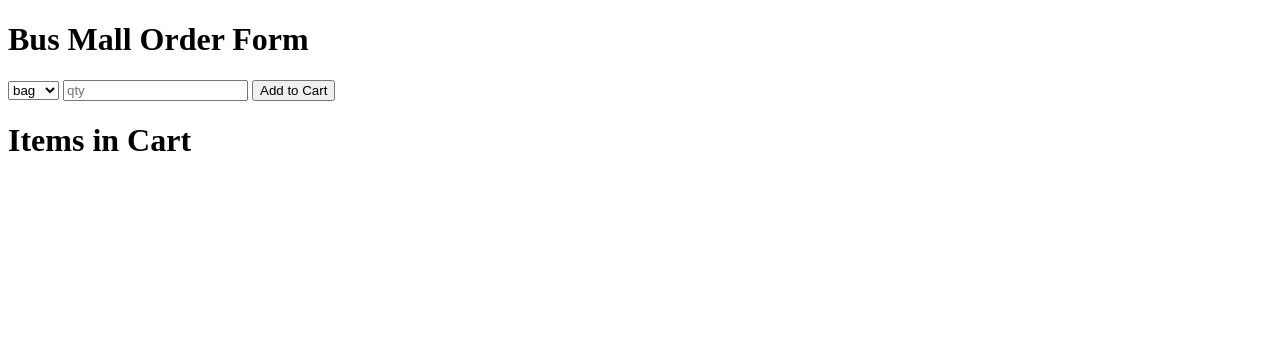
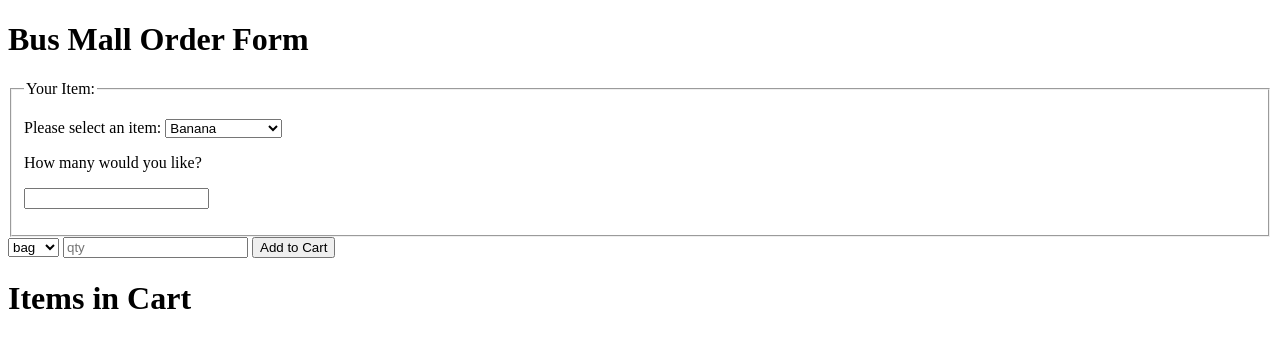
Before and after one commit to Confalone/order-form, a plain HTML site: page index.html in a window 1280 px wide. Drawn offline with Linux system fonts and the light colour scheme.

Commit message:
typed out the img names and added jpg's in value, not sure if that is correct or not

```diff
--- a/index.html
+++ b/index.html
@@ -9,6 +9,44 @@
     <body>
         <h1>Bus Mall Order Form</h1>
         <section>
+    <fieldset>
+        <legend>
+            Your Item:
+        </legend>
+        <p>
+            <label for = "selection">
+                Please select an item:
+            </label>
+            <select name="referrer" id="selection">
+
+                <option value ="banana.jpg">Banana</option>
+                <option value ="boots.jpg">Boots</option>
+                <option value ="breakfast.jpg">Breakfast</option>
+                <option value ="chair.jpg">Chair</option>
+                <option value ="dog-duck.jpg">Dog-duck</option>
+                <option value ="dragon.jpg">Dragon</option>
+                <option value ="goblin.jpg">Goblin</option>
+                <option value ="iPadStand.jpg">iPad Stand</option>
+                <option value ="meatballs.jpg">Meatballs</option>
+                <option value ="pen.jpg">Pen</option>
+                <option value ="pet-sweep.jpg">Pet-sweeper</option>
+                <option value ="r2d2.jpg">R2D2 backpack</option>
+                <option value ="sleep.jpg">Sleep</option>
+                <option value ="unicorn.jpg">Unicorn</option>
+                <option value ="usb.jpg">USB</option>
+                <option value ="water-can.jpg">Watering can</option>
+                <option value ="wine-glass.jpg">Wine glass</option>
+            </select>
+        </p>
+        <p>
+            <form action="file:///Users/confalones/codefellows/201/order-form/cart.html">
+            <p>How many would you like?</p>
+            <input type: "text" name="Qty:"/>
+            </form>
+
+        </p>
+    </fieldset>
+
         <form addCart="">
             <select name = "Product">
                 <option value="bag">bag</option>
```
